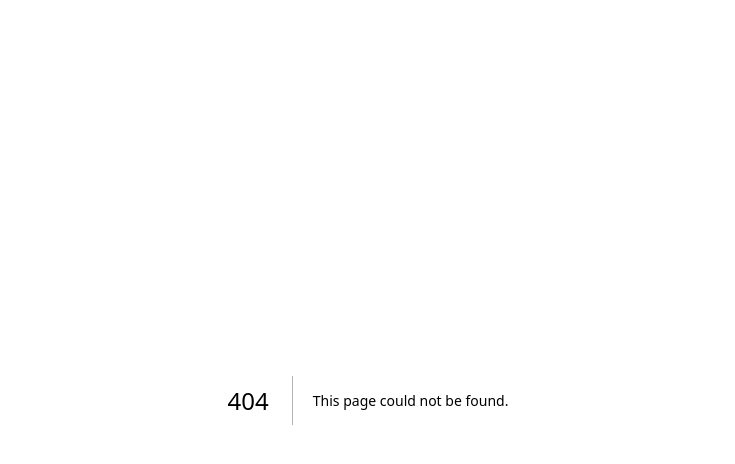
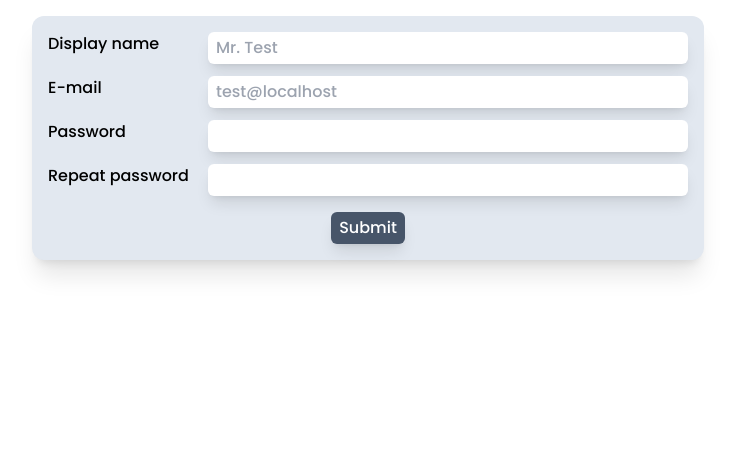
Before and after one commit to rbsoen/next-forum-test, a Next.js app: page /register in a window 1280 px wide. Before the commit this address had no page. Shown: the top 464 px of the page, without its empty margins (272-1007 px from the left). Built offline with nearby package versions, Linux system fonts and the light colour scheme.

Commit message:
feat: add register page

```diff
--- a/next.config.js
+++ b/next.config.js
@@ -1,4 +1,8 @@
 /** @type {import('next').NextConfig} */
-const nextConfig = {}
+const nextConfig = {
+    experimental: {
+        serverActions: true
+    }
+}
 
 module.exports = nextConfig
--- /dev/null
+++ b/src/app/register/page.module.css
@@ -0,0 +1,41 @@
+.regForm {
+    @apply
+        p-4 bg-slate-200 flex flex-col gap-2 container
+        mx-auto max-w-2xl rounded-xl shadow-xl mt-4
+}
+
+.regForm input {
+    @apply
+        rounded-md shadow-lg px-2 py-1
+}
+
+.mainInputs {
+    @apply
+        flex flex-col gap-3
+}
+.mainInputs > div {
+    @apply
+        flex flex-row
+}
+
+.mainInputs label {
+    @apply
+        w-[10em]
+}
+
+.mainInputs input {
+    @apply
+        flex-grow
+}
+
+.submitInputs {
+    @apply
+        text-center pt-2
+}
+
+.submitInputs input[type="submit"]{
+    @apply
+        bg-slate-600 text-white
+         hover:bg-slate-300 hover:text-black
+        transition-colors
+}
--- /dev/null
+++ b/src/app/register/page.tsx
@@ -0,0 +1,53 @@
+import styles from "./page.module.css"
+import { poppinsRegular } from "../fonts"
+import { prisma } from "@/database";
+import { redirect } from "next/navigation";
+
+async function registerUser(data: FormData) {
+    "use server";
+
+    const dispname = data.get("dispname")
+    const email = data.get("email")
+    const password = data.get("pass1")
+    const password2 = data.get("pass2")
+
+    /* want to make a flash message */
+    if (typeof(dispname) !== "string") throw new Error("no display name!");
+    if (typeof(email) !== "string") throw new Error("no email!");
+    if (typeof(password) !== "string") throw new Error("no password!");
+    if (typeof(password2) !== "string") throw new Error("repeat your password!")
+    if (password !== password2) throw new Error("passwords not identical!")
+
+    await prisma.User.create({
+        data: {
+           displayName: dispname,
+           email: email,
+           password: password
+        }
+    })
+
+    redirect("/forum")
+}
+
+export default function Page() {
+    return <form action={registerUser} className={`${styles.regForm} ${poppinsRegular.className}`}>
+        <fieldset className={styles.mainInputs}>
+            <div>
+            <label htmlFor="dispname">Display name</label>
+            <input type="text" name="dispname" id="dispname" required placeholder="Mr. Test"></input>
+            </div><div>
+            <label htmlFor="email">E-mail</label>
+            <input type="email" name="email" id="email" required placeholder="test@localhost"></input>
+            </div><div>
+            <label htmlFor="pass1">Password</label>
+            <input type="password" name="pass1" id="pass1" required></input>
+            </div><div>
+            <label htmlFor="pass2">Repeat password</label>
+            <input type="password" name="pass2" id="pass2" required></input>
+            </div>
+        </fieldset>
+        <fieldset className={styles.submitInputs}>
+            <input type="submit"/>
+        </fieldset>
+    </form>
+}
```
